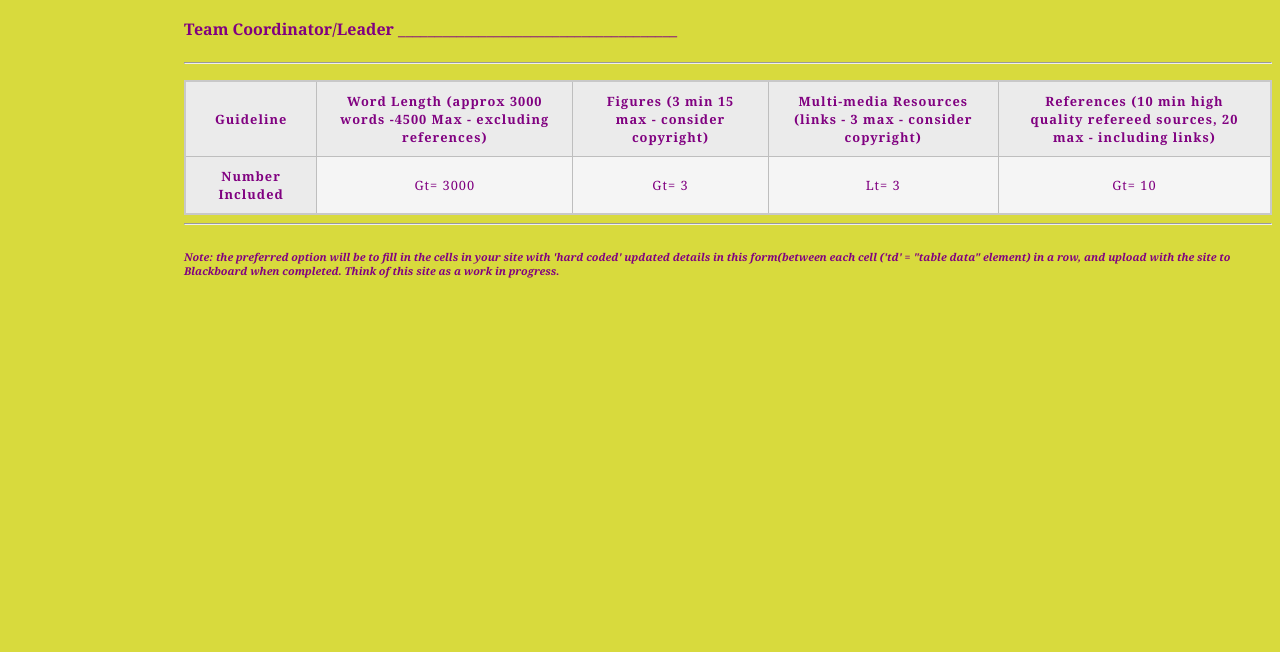
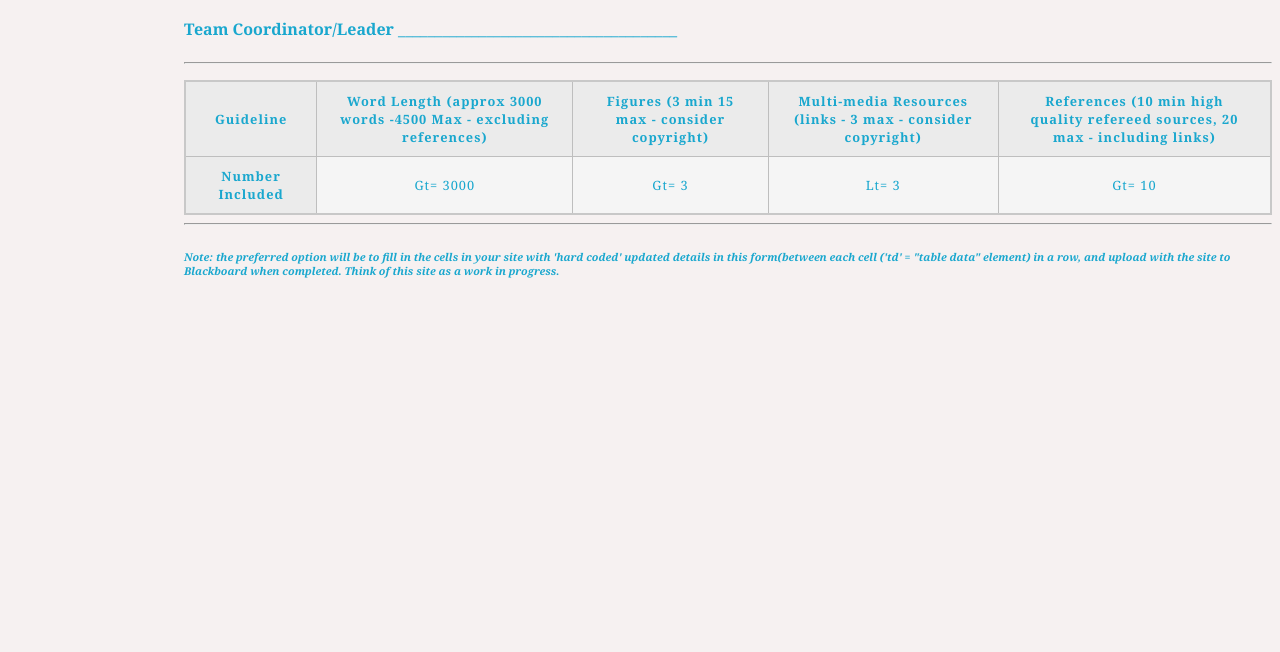
Before and after one commit to zalitua/zalitua.github.io, a plain HTML site: page misc/guidelines.html in a window 1280 px wide. Shown: the part 148-800 px from the top of the page. Drawn offline with Linux system fonts and the light colour scheme; files that its build step writes are made by us from their sources.

Commit message:
Update guidelines.html

```diff
--- a/misc/guidelines.html
+++ b/misc/guidelines.html
@@ -1,8 +1,9 @@
 <!DOCTYPE html PUBLIC "-//W3C//DTD HTML 4.01//EN">
 <html>
 <head>
-  <title>guidelines</title>
+  <title>Project Guidelines</title>
    	<link rel="stylesheet" href="../styles/minimal-table.css" type="text/css">
+	<link rel="stylesheet" href="styles/mystyles.css">
 </head>
 
 <body>
```
